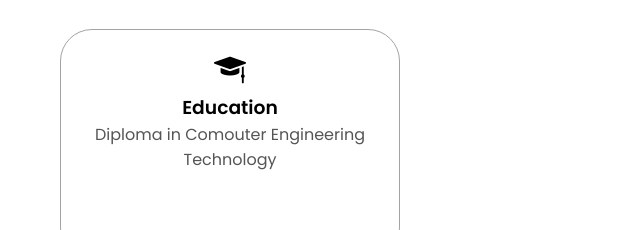
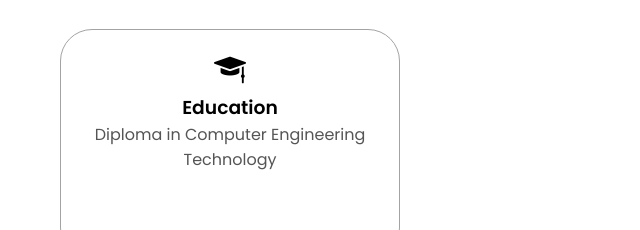
Before and after one commit to AlolorBazel/Website-Portfolio-Project, a plain HTML site: page index.html in a window 1280 px wide. Shown: the part 1190-1420 px from the top of the page, 592-1232 px from the left. Drawn offline with Linux system fonts and the light colour scheme.

Commit message:
Update index.html

```diff
--- a/index.html
+++ b/index.html
@@ -84,7 +84,7 @@
             alt="Education icon"
             class="icon">
           <h3>Education</h3>
-          <p>Diploma in Comouter Engineering Technology</p>
+          <p>Diploma in Computer Engineering Technology</p>
         </div>
           <div class="text-container">
             <p>
```
